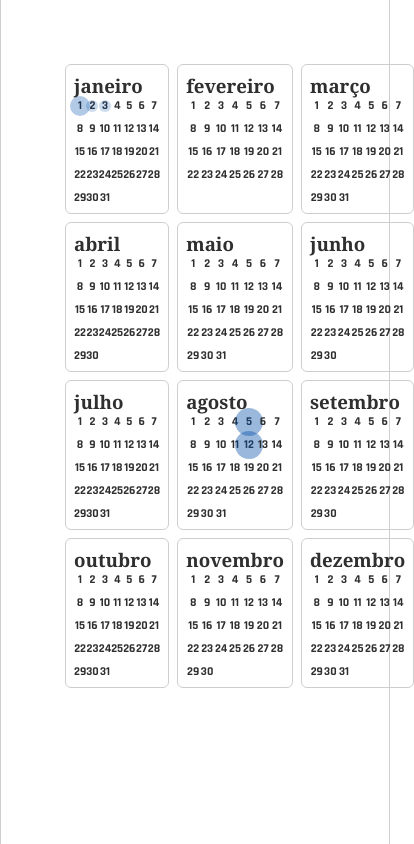
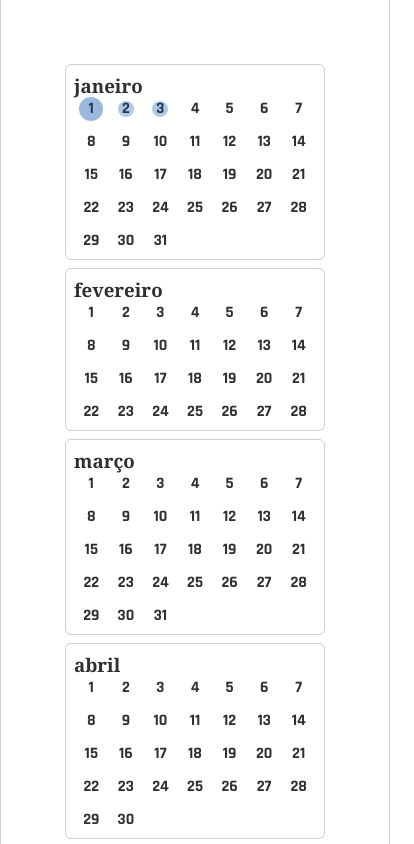
Before and after one commit to victormedeiros1/clients-birthday, a Vue app: page / in a window 390 px wide. Shown: the top 844 px of the page, 414 px wide, since content can reach past the window. Built offline with nearby package versions, Linux system fonts and the light colour scheme.

Commit message:
feat: responsivity,increase font-size and indicatos size

```diff
--- a/src/components/Calendar/Calendar/Calendar.vue
+++ b/src/components/Calendar/Calendar/Calendar.vue
@@ -214,12 +214,16 @@ const { getDay, getMonth } = useUtils()
 
 <style scoped lang="scss">
     .calendar {
-        display: grid;
-        grid-template-columns: repeat(3, 1fr);
+        display: flex;
+        justify-content: center;
+        flex-wrap: wrap;
+        flex: 1;
         gap: $g-8;
     }
 
     .month {
+        width: 100%;
+        max-width: 300px;
         border: 1px solid $gray;
         border-radius: .375rem;
         padding: $p-8;
@@ -227,7 +231,7 @@ const { getDay, getMonth } = useUtils()
         &__grid {
             display: grid;
             grid-template-columns: repeat(7, 1fr);
-            gap: $g-8 0;
+            gap: $g-12 0;
         }
 
         &__day {
@@ -235,7 +239,7 @@ const { getDay, getMonth } = useUtils()
             display: flex;
             justify-content: center;
             align-items: center;
-            font-size: $fs-12;
+            font-size: $fs-16;
             font-weight: bold;
         }
     }
--- a/src/components/Calendar/Indicator/Indicator.vue
+++ b/src/components/Calendar/Indicator/Indicator.vue
@@ -21,39 +21,39 @@
         opacity: 1;
 
         &--1 {
-            width: .75rem;
-            height: .75rem;
-            opacity: 0.2;
-        }
-        &--2 {
             width: 1rem;
             height: 1rem;
-            opacity: 0.25;
+            opacity: 0.3;
         }
         &--2 {
             width: 1.25rem;
             height: 1.25rem;
-            opacity: 0.30;
+            opacity: 0.35;
         }
-        &--3 {
+        &--2 {
             width: 1.5rem;
             height: 1.5rem;
-            opacity: 0.35;
+            opacity: 0.4;
         }
         &--3 {
             width: 1.75rem;
             height: 1.75rem;
-            opacity: 0.40;
+            opacity: 0.45;
         }
-        &--4 {
+        &--3 {
             width: 2rem;
             height: 2rem;
-            opacity: 0.45;
+            opacity: 0.5;
         }
         &--4 {
             width: 2.25rem;
             height: 2.25rem;
-            opacity: 0.50;
+            opacity: 0.55;
+        }
+        &--4 {
+            width: 2.5rem;
+            height: 2.5rem;
+            opacity: 0.6;
         }
     }
 </style>
--- a/src/components/Container/Container.vue
+++ b/src/components/Container/Container.vue
@@ -10,7 +10,7 @@
 <style scoped lang="scss">
     .container {
         width: 100%;
-        max-width: 800px;
+        max-width: 1140px;
         min-height: 100vh;
         margin: 0 auto;
         border-right: 1px solid $gray;
```
